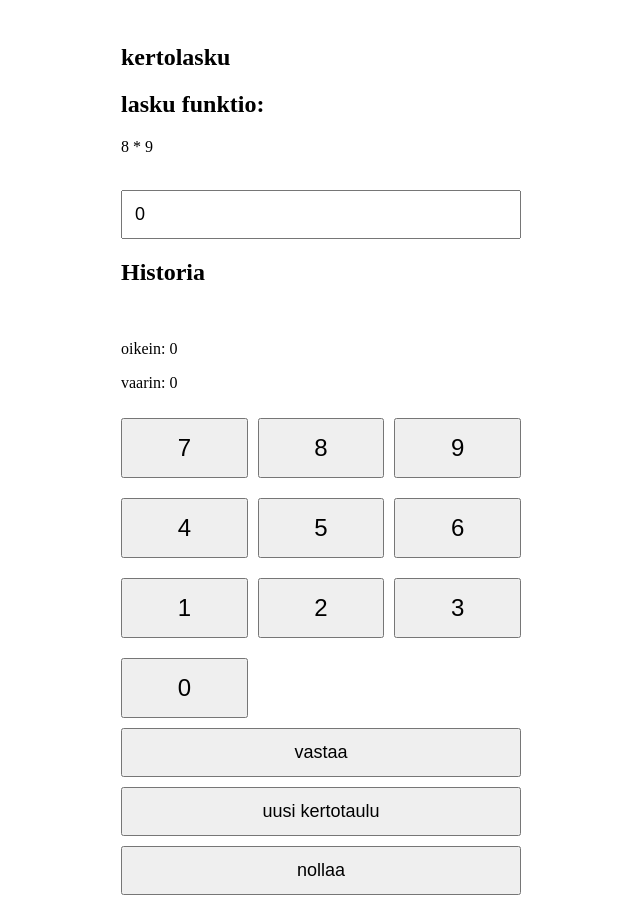
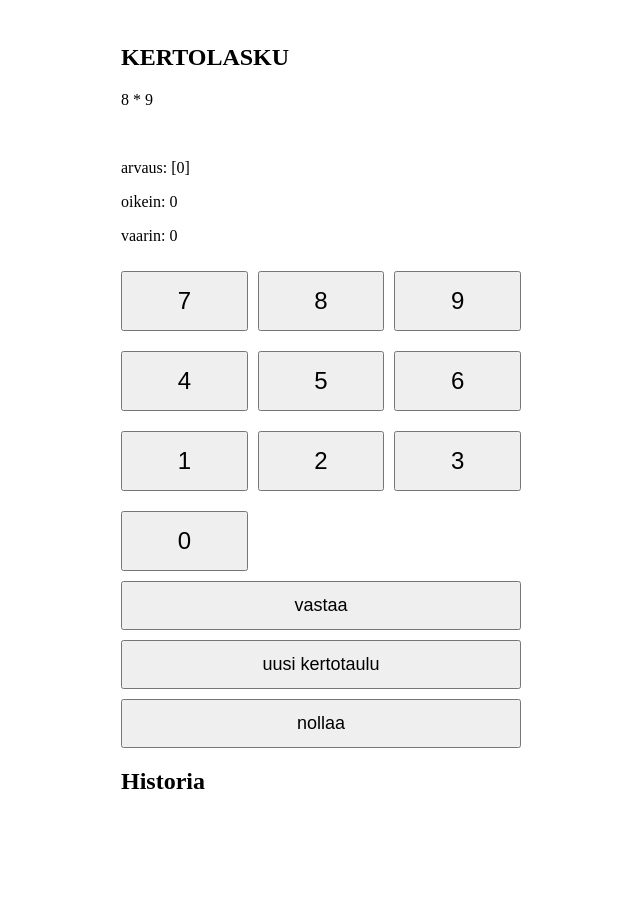
Before and after one commit to Beolpluusor/GertoLaskuGeneraattori, a React (Vite) app: page / in a window 1280 px wide. Shown: the whole page, without its empty margins (319-959 px from the left). After the commit the page ends 857 px from the top, so only its background shows below. Built offline with nearby package versions, Linux system fonts and the light colour scheme.

Commit message:
muuteltu asetelmia

```diff
--- a/src/components/kertolasku.jsx
+++ b/src/components/kertolasku.jsx
@@ -78,31 +78,27 @@ export default function kertolasku() {
 
     return (
         <div className="kertolasku">
-            <h1>kertolasku</h1>
-            <h2>lasku funktio:</h2>
-            <p>{luku1} * {luku2}</p>
+            <h1>KERTOLASKU</h1>
+                <p>{luku1} * {luku2}</p>
             <br />
-
-            <input
-                type="number"
-                value={vastaus}
-                onChange={(event) => setVastaus(event.target.value)}
-            />
-            <h2>Historia</h2>
-            <ul>
-                {historia.map((rivi, index) => (
-                    <li key={index}>
-                        {rivi.luku1} x {rivi.luku2} = vastasit: {rivi.vastaus} oikea vastaus =  {rivi.oikeaVastaus}
-                    </li>
-                ))}
-            </ul>
-            <br />
+                <p>arvaus: [{vastaus}]</p>
                 <p>oikein: {oikein}</p>
                 <p>vaarin: {vaarin}</p>
+
             <Buttons />
             <button onClick={tarkistaVastaus}>vastaa</button>
             <button onClick={uusiTehtava}>uusi kertotaulu</button>
             <button onClick={nollaaVastaus}>nollaa</button>
+
+            <h2>Historia</h2>
+                <ul>
+                    {historia.map((rivi, index) => (
+                        <li key={index}>
+                            {rivi.luku1} x {rivi.luku2} = vastasit: {rivi.vastaus} oikea vastaus =  {rivi.oikeaVastaus}
+                        </li>
+                    ))}
+                </ul>
+            <br />
         </div>
     )
 }
```
